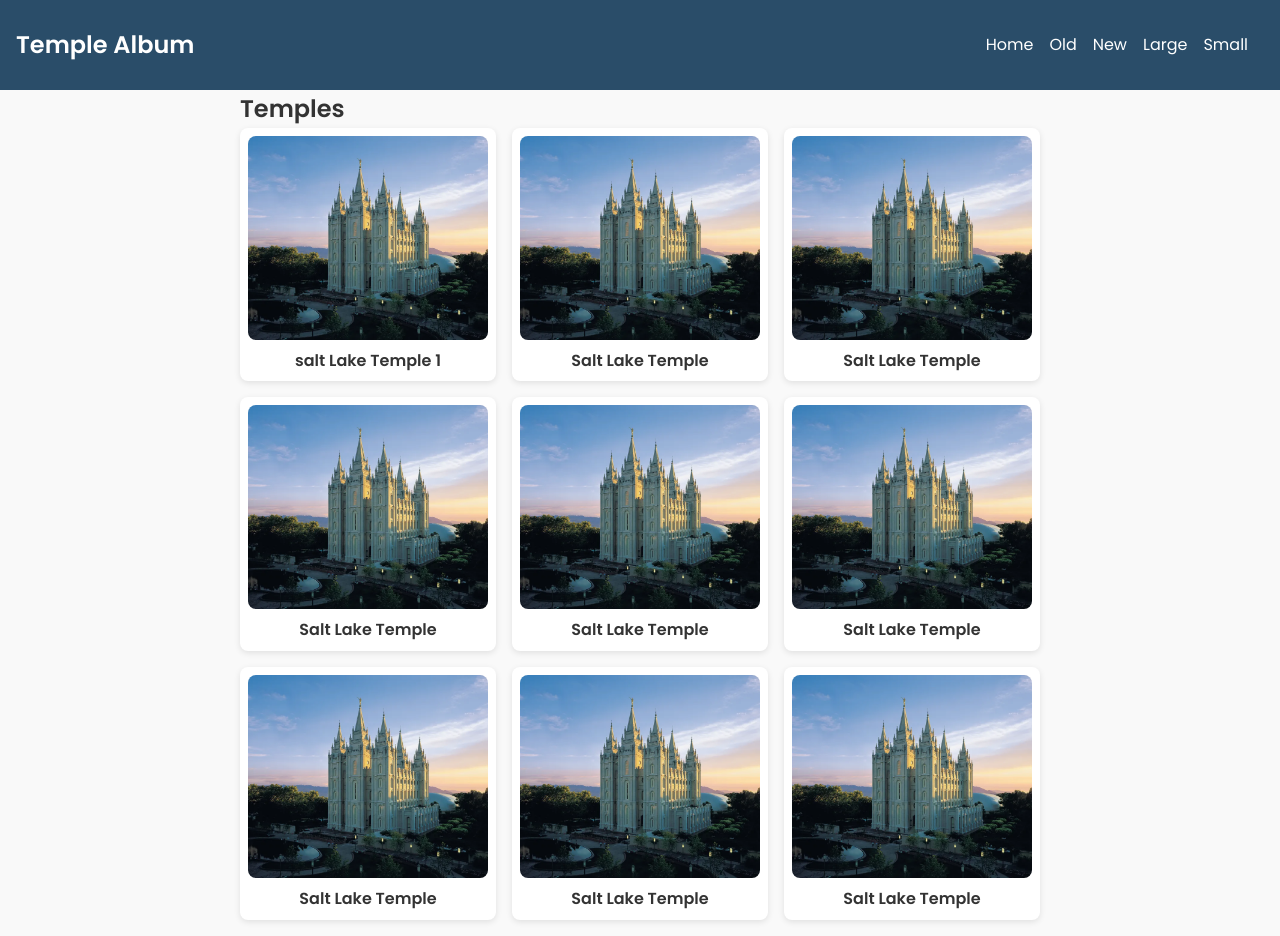
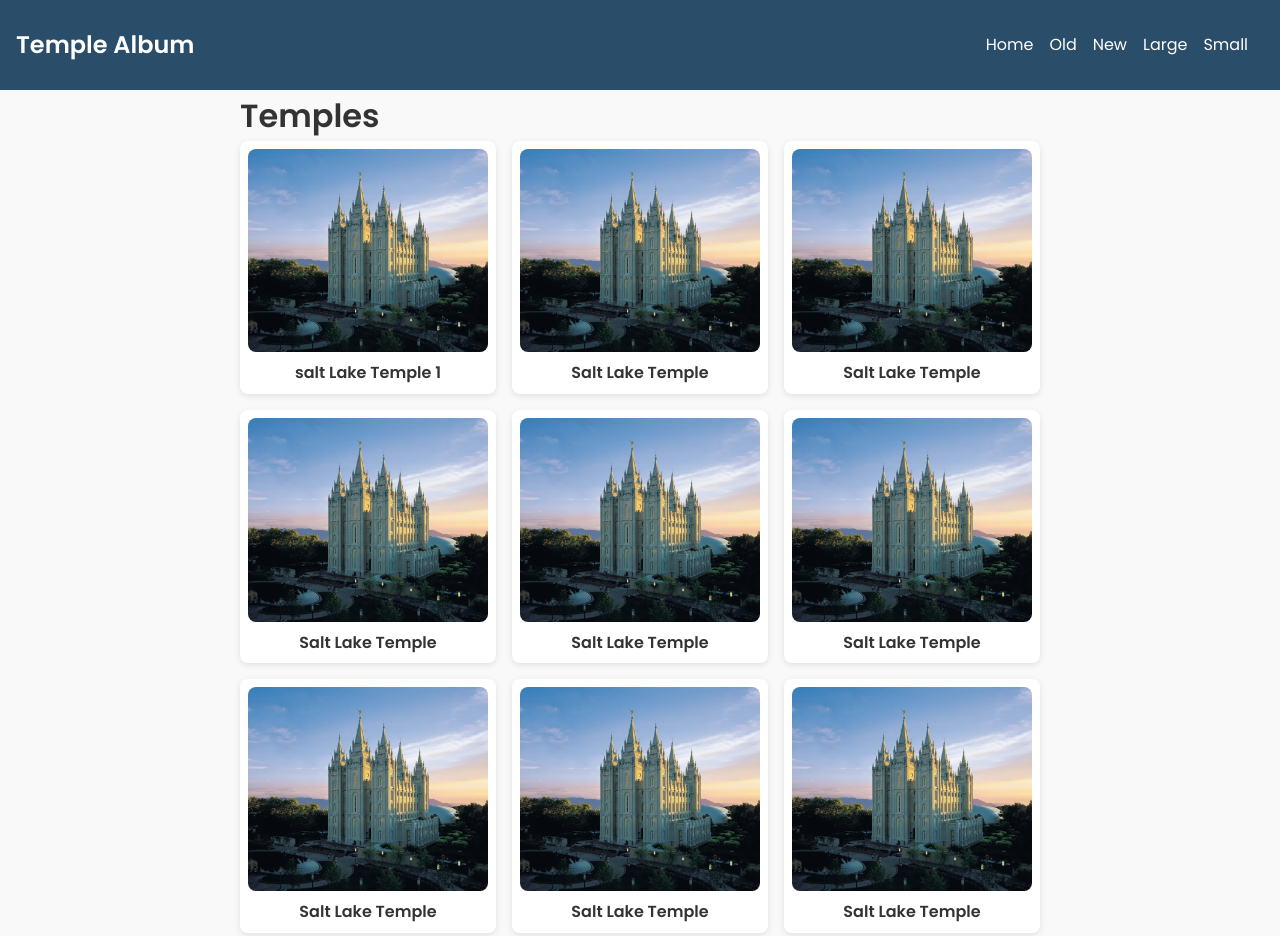
Before and after one commit to frankool35/wdd131, a plain HTML site: page temples.html in a window 1280 px wide. Shown: the top 936 px of the page. Drawn offline with Linux system fonts and the light colour scheme.

Commit message:
temples.html

```diff
--- a/temples.html
+++ b/temples.html
@@ -29,7 +29,7 @@
         </nav>
     </header>
     <main>
-        <h2>Temples</h2>
+        <h1>Temples</h1>
         <section class="gallery">
             <figure>
                 <img src="images/salt_lake_temple.webp" alt="Salt Lake Temple">
```
